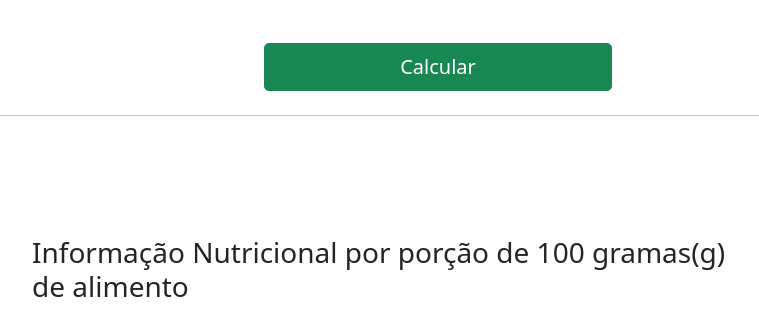
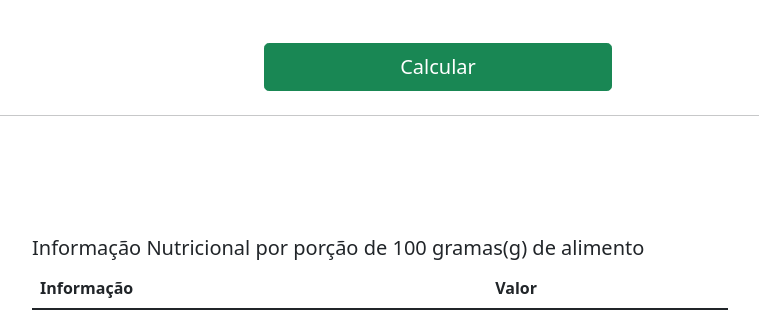
Before and after one commit to lacouth/projeto_taco, a Flask app: page / in a window 1280 px wide. Shown: the part 703-1014 px from the top of the page, without its empty margins (236-995 px from the left). Run offline with Flask 2, Linux system fonts and the light colour scheme; lists and menus that the app fills with data are empty.

```diff
--- a/templates/index.html
+++ b/templates/index.html
@@ -82,7 +82,7 @@
 
         <div class="row g-5">
           <div class="col-md-8 col-lg-8 offset-md-2 offset-lg-2">
-            <h3>Informação Nutricional por porção de 100 gramas(g) de alimento</h3>
+            <h3 class="lead">Informação Nutricional por porção de 100 gramas(g) de alimento</h3>
             <table class="table" id='tabela_total'>
               <thead>
                 <tr>
```
